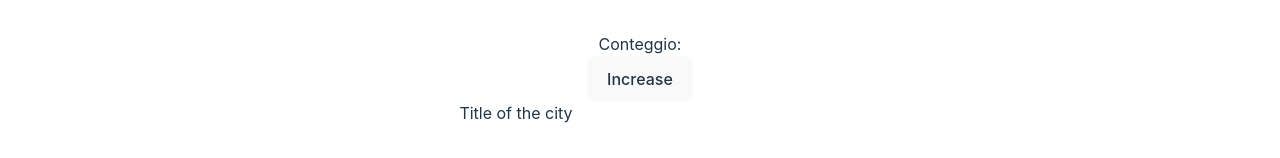
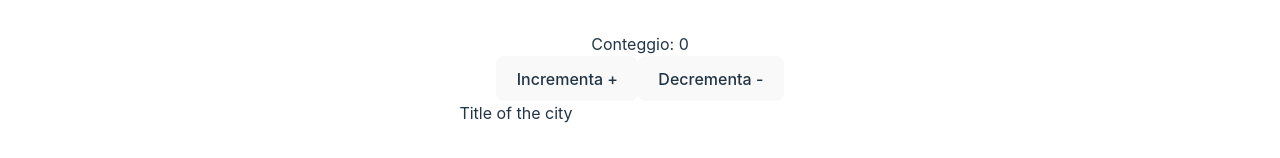
Before and after one commit to gianlucafalaschi/react-first-project, a React (Vite) app: page / in a window 1280 px wide. Shown: the top 158 px of the page. Built offline with nearby package versions, Linux system fonts and the light colour scheme.

Commit message:
add: increment and decrement with counterSlice

```diff
--- a/src/components/Example.jsx
+++ b/src/components/Example.jsx
@@ -1,59 +1,26 @@
-/* HOW TO USE useEffect
-An Effect lets you keep your component synchronized with some
-external system (
+import { increment, decrement } from "../redux/counterSlice";
+import { useSelector, useDispatch } from "react-redux";
 
-import { useEffect } from 'react';
-
-useEffect(() => {
-  // Effetto collaterale qui
-}, [dipendenze]);
-
-Nota: Array delle dipendenze:
-[], [dipendenze]
-[]: Se lasci l'array delle dipendenze vuoto, l'effetto viene eseguito solo una volta dopo il montaggio iniziale del componente.
-
-[dipendenze]: L'effetto viene eseguito ogni volta che una delle dipendenze cambia.
-
-
-*/
-
-import { useState } from "react";
-import { useEffect } from "react";
-import { useContext } from "react";
-import { ProvaContext } from "../stores/ProvaContext";
-
-function Example(cities) {
-    //const [count, setCount] = useState(0);
-    const {count, setCount} = useContext(ProvaContext);
-    /* By doing this the count and the title are not synchronized, I need
-    to use useEffect  */
-    /*
-        function handleClick() {
-            setCount(count + 1);
-            document.title = `Conteggio: ${count}`;
-        };
-     */
-
-
-
-    /* With useEffect */
-
-   /*  function handleClick() {
-        setCount(count + 1);
-    };
-
-
-    useEffect(() => {
-        document.title = `Conteggio: ${count}`;
-        console.log('Ciao da useEffect');
-    }, [count]); */
+function Example() {
+    const count = useSelector((state) => state.counter.value);
+    const dispatch = useDispatch();
 
     return (
-        <div>
-            <p>Conteggio: {count}</p>
-            <button onClick={()=> setCount(count + 1)}>Increase</button>
+        <div className="mb-6">
+            <p className="mb3">Conteggio: {count}</p>
+            <button
+                className="mr-4"
+                aria-label="Increment value"
+                onClick={() => dispatch(increment())}>
+                Incrementa +
+            </button>
+            <button
+                aria-label="Decrement value"
+                onClick={() => dispatch(decrement())}>
+                Decrementa -
+            </button>
         </div>
-    )
+    );
 }
 
-export default Example
+export default Example;
```
